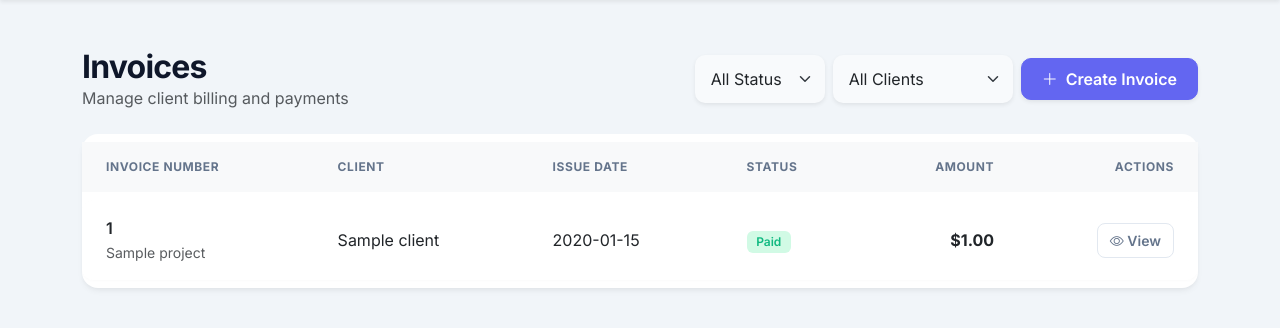
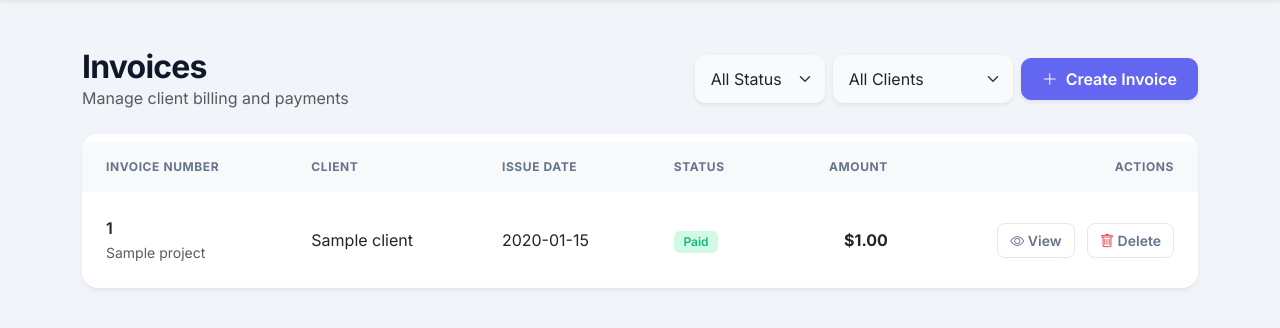
Before and after one commit to jararasifdev/Flask_Project, a Python web app: template app/templates/invoices/index.html in a window 1280 px wide. Shown: the part 72-400 px from the top of the page. Run offline with Jinja, Linux system fonts and the light colour scheme; the template is opened without the code that fills it: most values are stand-ins (such as "Sample title", 1, 10 or a date in 2020).

Commit message:
Added check for preventing the duplicate invoice generation and added option for deleting an invoice

```diff
--- a/app/templates/invoices/index.html
+++ b/app/templates/invoices/index.html
@@ -70,8 +70,11 @@
                             {% endif %}
                         </td>
                         <td class="text-end fw-bold">${{ "%.2f"|format(invoice.total_amount) }}</td>
-                        <td class="text-end pe-4">
-                            <a href="{{ url_for('invoices_bp.view_invoice', invoice_id=invoice.id) }}" class="btn btn-action btn-action-primary"><i class="bi bi-eye"></i> View</a>
+                        <td class="text-end pe-4 text-nowrap">
+                            <a href="{{ url_for('invoices_bp.view_invoice', invoice_id=invoice.id) }}" class="btn btn-action btn-action-primary me-2"><i class="bi bi-eye"></i> View</a>
+                            <form action="{{ url_for('invoices_bp.delete_invoice', invoice_id=invoice.id) }}" method="POST" class="d-inline" onsubmit="return confirm('Are you sure you want to delete this invoice? This action cannot be undone.');">
+                                <button type="submit" class="btn btn-action"><i class="bi bi-trash text-danger"></i> Delete</button>
+                            </form>
                         </td>
                     </tr>
                     {% else %}
--- a/app/templates/invoices/view.html
+++ b/app/templates/invoices/view.html
@@ -10,7 +10,10 @@
                 {% if invoice.project %} | Project: {{ invoice.project.name }}{% endif %}
             </p>
         </div>
-        <div>
+        <div class="d-flex align-items-center gap-2">
+            <form action="{{ url_for('invoices_bp.delete_invoice', invoice_id=invoice.id) }}" method="POST" class="m-0" onsubmit="return confirm('Are you sure you want to delete this invoice? This action cannot be undone.');">
+                <button type="submit" class="btn btn-sm btn-outline-danger"><i class="bi bi-trash"></i> Delete</button>
+            </form>
             {% if invoice.status == 'Draft' %}
                 <span class="badge bg-secondary fs-6">Draft</span>
             {% elif invoice.status == 'Sent' %}
```
Also changed, not shown: app/invoices/routes.py (+19 -0 lines).
